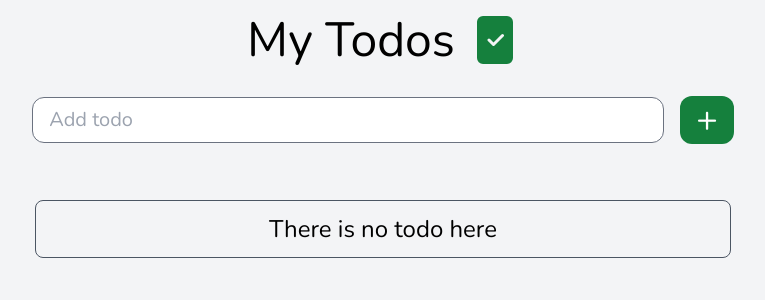
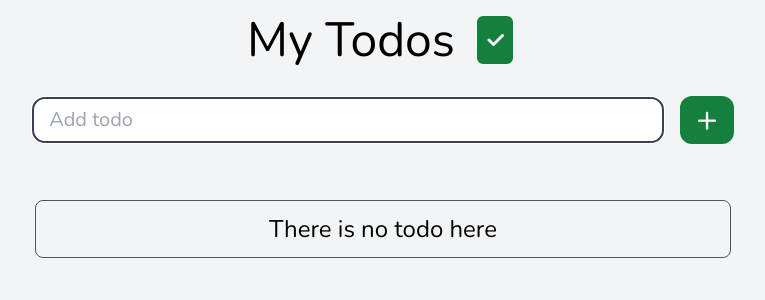
Before and after one commit to Imankh72/todo-test, a React (Create React App) app: page / in a window 1280 px wide. Shown: the top 300 px of the page, without its empty margins (257-1022 px from the left). Built offline with nearby package versions, Linux system fonts and the light colour scheme; the HTML template or start-up script is replaced by a standard one.

Commit message:
Fix: AddTodo Component

```diff
--- a/src/components/AddTodo.jsx
+++ b/src/components/AddTodo.jsx
@@ -1,7 +1,13 @@
-import { useState } from "react";
+import { useEffect, useRef, useState } from "react";
 
 const AddTodo = ({ todos, setTodos }) => {
   const [todo, setTodo] = useState("");
+
+  const ref = useRef(null);
+
+  useEffect(() => {
+    ref.current.focus();
+  }, []);
 
   // Function for submit and add todo
   const submitHandler = (e) => {
@@ -26,6 +32,7 @@ const AddTodo = ({ todos, setTodos }) => {
         className="w-[75%] text-xl py-2 px-4 border border-gray-500 rounded-xl focus:outline-gray-700 md:w-[50%]"
         value={todo}
         onChange={(e) => setTodo(e.target.value)}
+        ref={ref}
       />
       <button className="text-4xl text-white flex items-center justify-center bg-green-700 py-1 px-4 rounded-xl transition-all duration-300 hover:bg-green-800">
         +
```
